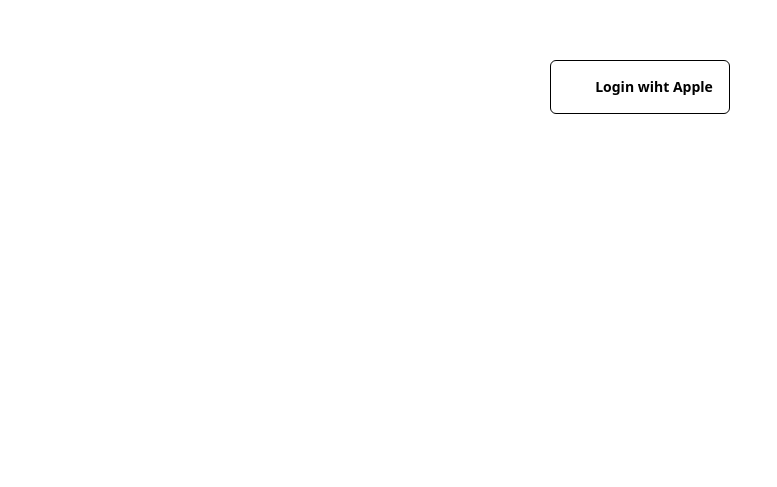
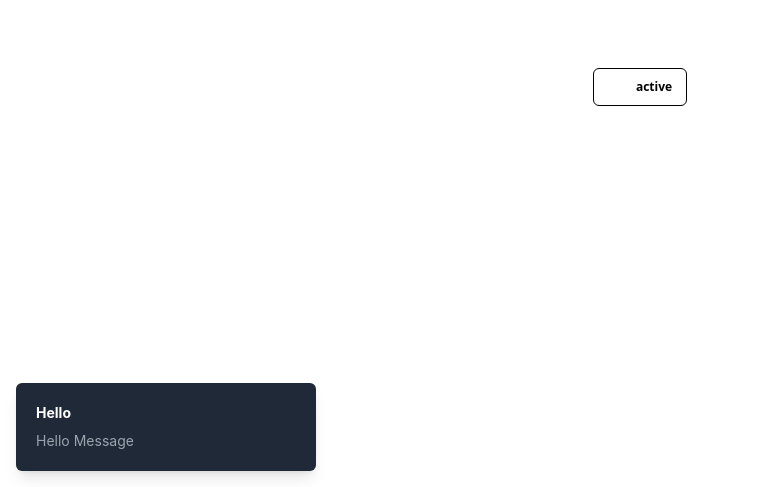
Before and after one commit to itsalimanuel/drop, a Vue app: page / in a window 1280 px wide. Shown: the part 313-800 px from the top of the page, without its empty margins (0-777 px from the left). Built offline with nearby package versions, Linux system fonts and the light colour scheme.

Commit message:
(alert): rm/timer

```diff
--- a/src/App.vue
+++ b/src/App.vue
@@ -1,24 +1,34 @@
 <script setup lang="ts">
+import { ref } from "vue";
 // import { DropButton ,DropCheckBox} from "../dist/drop.es";
-import { DropButton } from "./declare";
+import { DropButton, DropAlert } from "./declare";
 
 import Icon from "./components/icon.vue";
 
-const check = () => {};
+const isAc = ref(false);
+const check = () => {
+  isAc.value = !isAc.value;
+  console.log("Hello");
+};
 </script>
 
 <template>
-  <div class=" flex items-center gap-3 p-4">
+  <div class="flex items-center gap-3 p-4">
+    <DropAlert
+      title="Hello"
+      message="Hello Message"
+      placement="bottom-left"
+      :active="isAc"
+    />
     <DropButton
-    type="outline"
+      type="outline"
       @click="check"
       rounded="medium"
-      :isIcon="true"
       :icon="Icon"
       size="small"
       :hover="true"
     >
-    Login wiht Apple
-  </DropButton>
+      active
+    </DropButton>
   </div>
 </template>
--- a/src/declare/index.ts
+++ b/src/declare/index.ts
@@ -2,8 +2,8 @@
 import Alert from "../packages/Alert/index";
 import DropLink from "../packages/Link/index";
 import DropCheckBox from "../packages/CheckBox";
-
-export { DropButton, Alert, DropLink, DropCheckBox };
+import DropAlert from "../packages/Alert";
+export { DropButton, Alert, DropLink, DropCheckBox, DropAlert };
 // src/declare/index.ts
 
 const components: Record<string, any> = {};
--- a/src/packages/Alert/index.vue
+++ b/src/packages/Alert/index.vue
@@ -1,6 +1,62 @@
+<script lang="ts">
+import { defineComponent, computed } from "vue";
+import { Style } from "./style";
+
+export default defineComponent({
+  name: "DropAlert",
+  props: {
+    title: {
+      type: String,
+      default: "",
+    },
+    message: {
+      type: String,
+      default: "",
+    },
+    placement: {
+      type: String,
+      default: "top-right",
+    },
+  },
+  setup(props) {
+    const { title, message, placement } = props;
+
+    const isChangePlacement = computed(() => {
+      if (placement === "top-left") {
+        return Style.isPlacement.topLeft;
+      } else if (placement === "top-right") {
+        return Style.isPlacement.topRight;
+      } else if (placement === "bottom-left") {
+        return Style.isPlacement.bottomLeft;
+      } else if (placement === "bottom-right") {
+        return Style.isPlacement.bottomRight;
+      }
+    });
+
+    const setPosition = Style.isBox.className;
+    const setTitle = Style.isTitle.className;
+    const setMessage = Style.isMessage.className;
+    const isDefaultWidth = Style.isWidth.className;
+    return {
+      title,
+      message,
+      isChangePlacement,
+      setPosition,
+      setTitle,
+      setMessage,
+      isDefaultWidth,
+    };
+  },
+});
+</script>
+
 <template>
-  <div class="bg-slate-400 rounded shadow-sm">
-    <slot name="title" />
-    <slot name="description" />
-  </div>
+  <Teleport to="body">
+    <div :class="[isChangePlacement, setPosition, isDefaultWidth]">
+      <h3 :class="setTitle">{{ title }}</h3>
+      <p :class="setMessage">{{ message }}</p>
+    </div>
+  </Teleport>
 </template>
+
+<style scoped></style>
--- /dev/null
+++ b/src/packages/Alert/style.ts
@@ -0,0 +1,20 @@
+export const Style = {
+  isBox: {
+    className: "absolute flex flex-col gap-2  justify-center items-start p-5 bg-[#1F2937]  rounded-md shadow-lg",
+  },
+  isWidth: {
+    className: "min-w-[300px]",
+  },
+  isTitle: {
+    className: "font-bold text-sm leading-[20px] text-white",
+  },
+  isMessage: {
+    className: "text-sm leading-[20px] font-normal text-[#9CA3AF]",
+  },
+  isPlacement: {
+    topLeft: "top-4 left-4",
+    topRight: "top-4 right-4",
+    bottomLeft: "bottom-4 left-4",
+    bottomRight: "bottom-4 right-4",
+  },
+};
--- a/src/utils/type.ts
+++ b/src/utils/type.ts
@@ -17,4 +17,11 @@
   TargetProps,
 } from "./types/link";
 
+export type {
+  TitleProps,
+  MessageProps,
+  IconProps,
+  AlertPlacement,
+} from "./types/alert";
+
 export type { checkBoxDisabled, checkFull } from "./types/checkbox";
--- /dev/null
+++ b/src/utils/types/alert.ts
@@ -0,0 +1,18 @@
+import Vue from "vue";
+
+type TitleProps<T> = {
+  title?: T;
+};
+type MessageProps<T> = {
+  message?: T;
+};
+type IconProps<T> = {
+  [key in keyof T]: { value: T[key]; icon: Vue.Component | String };
+};
+type AlertPlacement<T> = {
+  [key in keyof T]: {
+    value: T[key];
+    placement: "top-left" | "top-right" | "bottom-left" | "bottom-right";
+  };
+};
+export type { TitleProps, MessageProps, IconProps, AlertPlacement };
```
